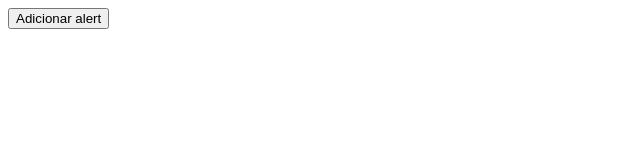
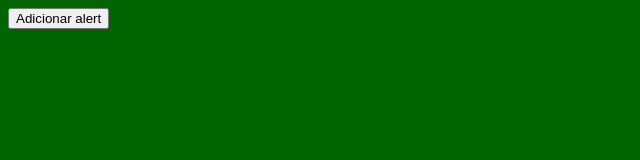
Before and after one commit to eduandrade2903/JavaScript, a plain HTML site: page Manipulando Eventos/index.html in a window 1280 px wide. Both pictures are taken after a click on the button "Adicionar alert". Shown: the whole page, without its empty margins (0-640 px from the left). Drawn offline with Linux system fonts and the light colour scheme.

Commit message:
Manipuladores de evento de nível 1 e 2

```diff
--- a/Manipulando Eventos/index.html
+++ b/Manipulando Eventos/index.html
@@ -4,10 +4,9 @@
     <meta charset="UTF-8">
     <meta name="viewport" content="width=device-width, initial-scale=1.0">
     <title>Manipulando Eventos</title>
+    <script src="script.js" defer></script>
 </head>
 <body>
     <button>Adicionar alert</button>
 </body>
-
-<script ></script>
 </html>
--- a/Manipulando Eventos/script.js
+++ b/Manipulando Eventos/script.js
@@ -0,0 +1,30 @@
+'use strict';
+
+
+// const acionarAlert = (value) => {
+//     value = "O popUp foi acionado";
+//     alert(value)
+// }
+
+/*Manipulador de evento nível 1 */
+
+const btn = document.querySelector("button");
+
+// btn.onclick = function alertOne() {
+//     alert("Aqui foi acionado")
+// }
+
+// btn.onclick = function alertTwo() {
+//     alert("Aqui foi acionado2")
+// }
+
+// Se tivermos mais de uma função com a mesma propriedade, o javaScript irá substituir pela ultima que foi declarada
+
+/*Manipulador de evento nível 2 */
+
+btn.addEventListener('click', (event) => {
+   document.querySelector('body').style.background = 'darkgreen'
+})
+// ' btn.addEventListener('mouseover', (event) => {
+//      console.log(event.clientX, event.clientY)
+// })'
```
